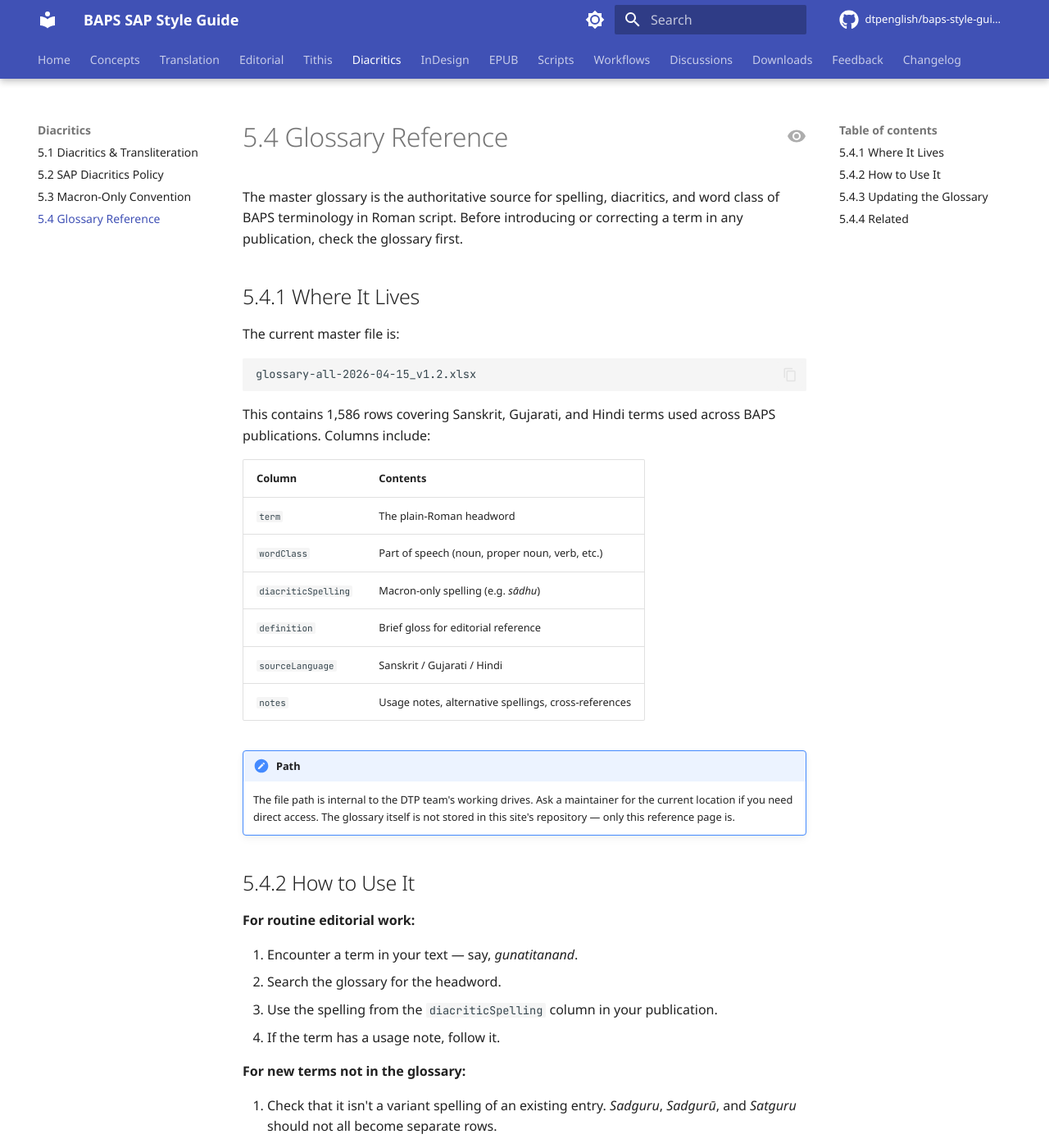
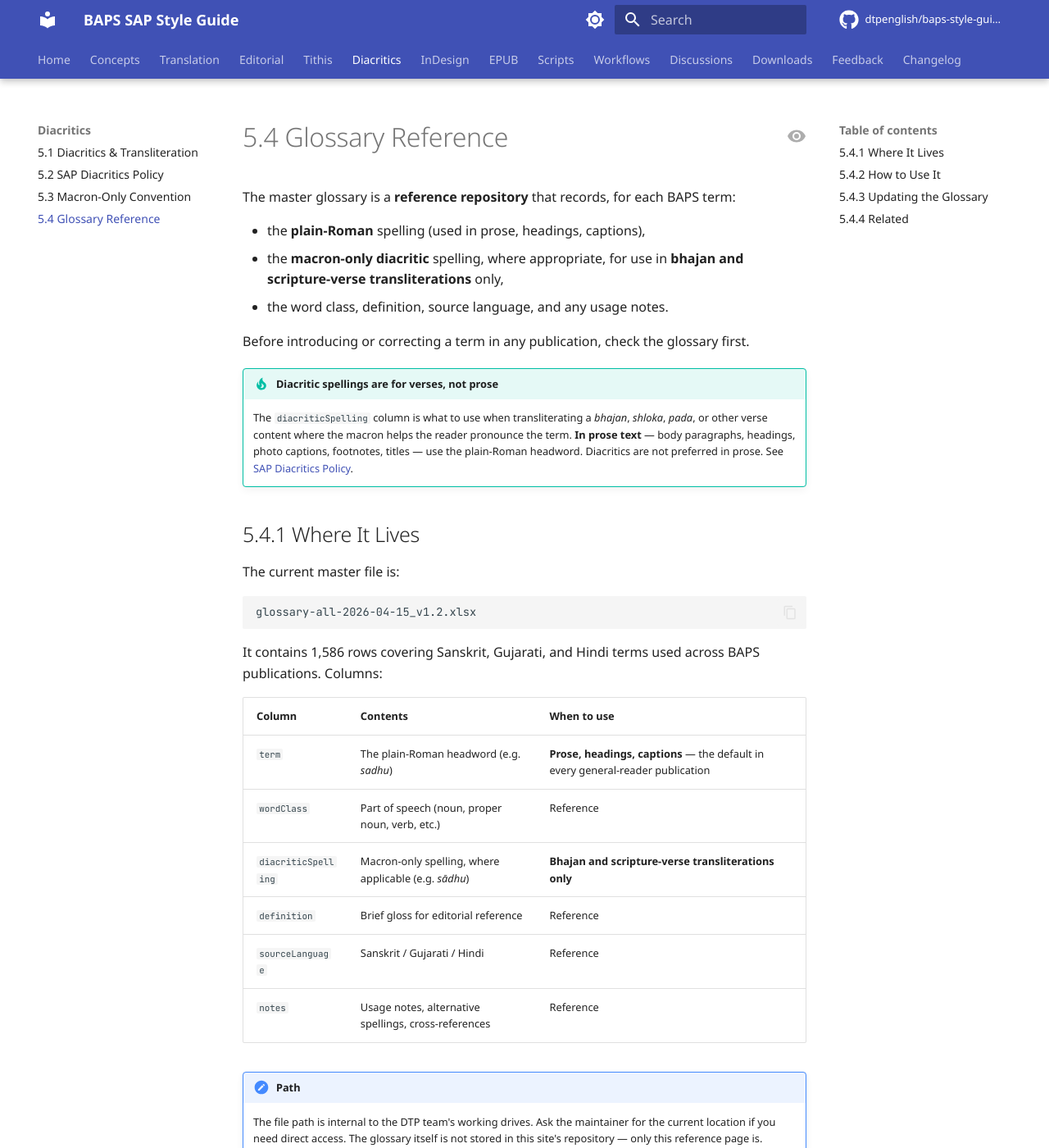
Before and after one commit to dtpenglish/baps-style-guide, an MkDocs documentation site: the page built from docs/diacritics/glossary-reference.md, in a window 1280 px wide and 1400 px high. Shown: the whole window at 82% size. Built offline with MkDocs 1.6.1 and Material for MkDocs 9.7.7, drawn with Linux system fonts in a browser that asks for light colours; comment, search, counter and statistics services are not loaded; the version menu is left out; some of the changed text lies outside the part shown.

Commit message:
Clarify glossary as reference; macron-only is for verses, not prose
The macron-only / diacritic-spellings emphasis was unclear in places,
implying that 'editorial reference material' meant macron forms could
appear in prose. Updated five files to make the boundary explicit:

- Glossary is a REFERENCE repository.
- The diacriticSpelling column applies ONLY to bhajan and
  scripture-verse transliterations (shlokas, padas).
- Prose text - body, headings, captions, footnotes, titles -
  stays plain-Roman, per the SAP Diacritics Policy.
- Names never carry diacritics in any context (prose OR verse).

Files updated:

- 5.1 diacritics/index.md: rewrote 'two policies' framing to be
  explicit about prose vs verse; reorganized Quick Decision table.
- 5.2 diacritics/sap-policy.md: rule statement + verses section
  call out 'bhajan and scripture-verse transliterations' specifically;
  notes that BAPS in-house verse default is macron-only; cross-
  references the glossary's term vs diacriticSpelling columns.
- 5.3 diacritics/macron-convention.md: scope intro tightened to two
  contexts (glossary + verse transliterations, not prose). 5.3.8
  reframed - inside a verse the whole block is italicized as one
  unit; outside a verse the macron form appears only in glossary-
  reference contexts. Names warning added: never carry diacritics
  regardless of context.
- 5.4 diacritics/glossary-reference.md: rewritten with explicit
  prose vs verse guidance. Columns table now has a 'When to use'
  column. Added a 'How to Use It' subsection split into prose case
  vs verse case.
- 3.5.4 editorial/italics.md: shloka/pada/verse section now points
  to the macron-only default for verses and the glossary as the
  source for each term's spelling.

Changelog 1.17 entry added.

Co-Authored-By: Claude Opus 4.7 (1M context) <noreply@anthropic.com>

````diff
--- a/docs/diacritics/glossary-reference.md
+++ b/docs/diacritics/glossary-reference.md
@@ -1,5 +1,14 @@
 # 5.4 Glossary Reference
-The master glossary is the authoritative source for spelling, diacritics, and word class of BAPS terminology in Roman script. Before introducing or correcting a term in any publication, check the glossary first.
+The master glossary is a **reference repository** that records, for each BAPS term:
+
+- the **plain-Roman** spelling (used in prose, headings, captions),
+- the **macron-only diacritic** spelling, where appropriate, for use in **bhajan and scripture-verse transliterations** only,
+- the word class, definition, source language, and any usage notes.
+
+Before introducing or correcting a term in any publication, check the glossary first.
+
+!!! tip "Diacritic spellings are for verses, not prose"
+    The `diacriticSpelling` column is what to use when transliterating a *bhajan*, *shloka*, *pada*, or other verse content where the macron helps the reader pronounce the term. **In prose text** — body paragraphs, headings, photo captions, footnotes, titles — use the plain-Roman headword. Diacritics are not preferred in prose. See [SAP Diacritics Policy](sap-policy.md).
 
 ## 5.4.1 Where It Lives
 The current master file is:
@@ -8,33 +17,44 @@ The current master file is:
 glossary-all-2026-04-15_v1.2.xlsx
 ```
 
-This contains 1,586 rows covering Sanskrit, Gujarati, and Hindi terms used across BAPS publications. Columns include:
+It contains 1,586 rows covering Sanskrit, Gujarati, and Hindi terms used across BAPS publications. Columns:
 
-| Column | Contents |
-|---|---|
-| `term` | The plain-Roman headword |
-| `wordClass` | Part of speech (noun, proper noun, verb, etc.) |
-| `diacriticSpelling` | Macron-only spelling (e.g. *sādhu*) |
-| `definition` | Brief gloss for editorial reference |
-| `sourceLanguage` | Sanskrit / Gujarati / Hindi |
-| `notes` | Usage notes, alternative spellings, cross-references |
+| Column | Contents | When to use |
+|---|---|---|
+| `term` | The plain-Roman headword (e.g. *sadhu*) | **Prose, headings, captions** — the default in every general-reader publication |
+| `wordClass` | Part of speech (noun, proper noun, verb, etc.) | Reference |
+| `diacriticSpelling` | Macron-only spelling, where applicable (e.g. *sādhu*) | **Bhajan and scripture-verse transliterations only** |
+| `definition` | Brief gloss for editorial reference | Reference |
+| `sourceLanguage` | Sanskrit / Gujarati / Hindi | Reference |
+| `notes` | Usage notes, alternative spellings, cross-references | Reference |
 
 !!! note "Path"
-    The file path is internal to the DTP team's working drives. Ask a maintainer for the current location if you need direct access. The glossary itself is not stored in this site's repository — only this reference page is.
+    The file path is internal to the DTP team's working drives. Ask the maintainer for the current location if you need direct access. The glossary itself is not stored in this site's repository — only this reference page is.
 
 ## 5.4.2 How to Use It
-**For routine editorial work:**
+**For routine prose editorial work (the typical case):**
 
 1. Encounter a term in your text — say, *gunatitanand*.
 2. Search the glossary for the headword.
-3. Use the spelling from the `diacriticSpelling` column in your publication.
+3. Use the spelling from the **`term`** column (plain Roman, no diacritics) in body text, headings, captions, footnotes, and titles.
 4. If the term has a usage note, follow it.
+
+**When transliterating a bhajan or scripture verse:**
+
+1. For each transliterated term within the verse, look up the headword in the glossary.
+2. Use the **`diacriticSpelling`** column — the macron-only form — for the verse text.
+3. The English translation alongside the verse stays in prose form (no diacritics).
+4. See [Italics §3.5.4 Shlokas, Padas, and Other Quoted Verses](../editorial/italics.md#354-shlokas-padas-and-other-quoted-verses) for the typographic treatment.
+
+**Names — never with diacritics, in either context:**
+
+Personal names, place names, organization names, and titles of works are spelled in plain Roman both in prose and in verse transliterations. See [SAP Diacritics Policy §5.2.2](sap-policy.md#522-names-never-with-diacritics).
 
 **For new terms not in the glossary:**
 
 1. Check that it isn't a variant spelling of an existing entry. *Sadguru*, *Sadgurū*, and *Satguru* should not all become separate rows.
-2. Propose an addition via the team's glossary update process.
-3. Apply the [macron-only convention](macron-convention.md) when writing the diacritic spelling.
+2. Propose an addition via [Feedback](../feedback.md).
+3. Apply the [macron-only convention](macron-convention.md) when writing the diacritic-spelling field for the new entry.
 
 ## 5.4.3 Updating the Glossary
 The glossary is versioned separately from this style guide. The current scheme (as of April 2026):
@@ -47,5 +67,7 @@ The glossary is versioned separately from this style guide. The current scheme (
 Changes to conventions that the glossary embodies — for instance, a decision to start marking long *i* — should be documented in this style guide's [changelog](../changelog.md) before being applied to the glossary file.
 
 ## 5.4.4 Related
-- [Macron-Only Convention](macron-convention.md) — the rule the `diacriticSpelling` column applies
-- [Versioning Rules](../workflows/versioning.md) — why the glossary filename always carries a version
+- [SAP Diacritics Policy](sap-policy.md) — the rule for prose: no diacritics in body text, headings, captions, names.
+- [Macron-Only Convention](macron-convention.md) — the rule the `diacriticSpelling` column applies, for use in verse transliterations.
+- [Italics §3.5.4 Shlokas, Padas, and Other Quoted Verses](../editorial/italics.md#354-shlokas-padas-and-other-quoted-verses) — typographic treatment of verses.
+- [Versioning Rules](../workflows/versioning.md) — why the glossary filename always carries a version.
````
Also changed, not shown: docs/changelog.md (+12 -0 lines), docs/diacritics/index.md (+15 -15 lines), docs/diacritics/macron-convention.md (+13 -3 lines), docs/diacritics/sap-policy.md (+9 -6 lines), docs/editorial/italics.md (+2 -2 lines).
